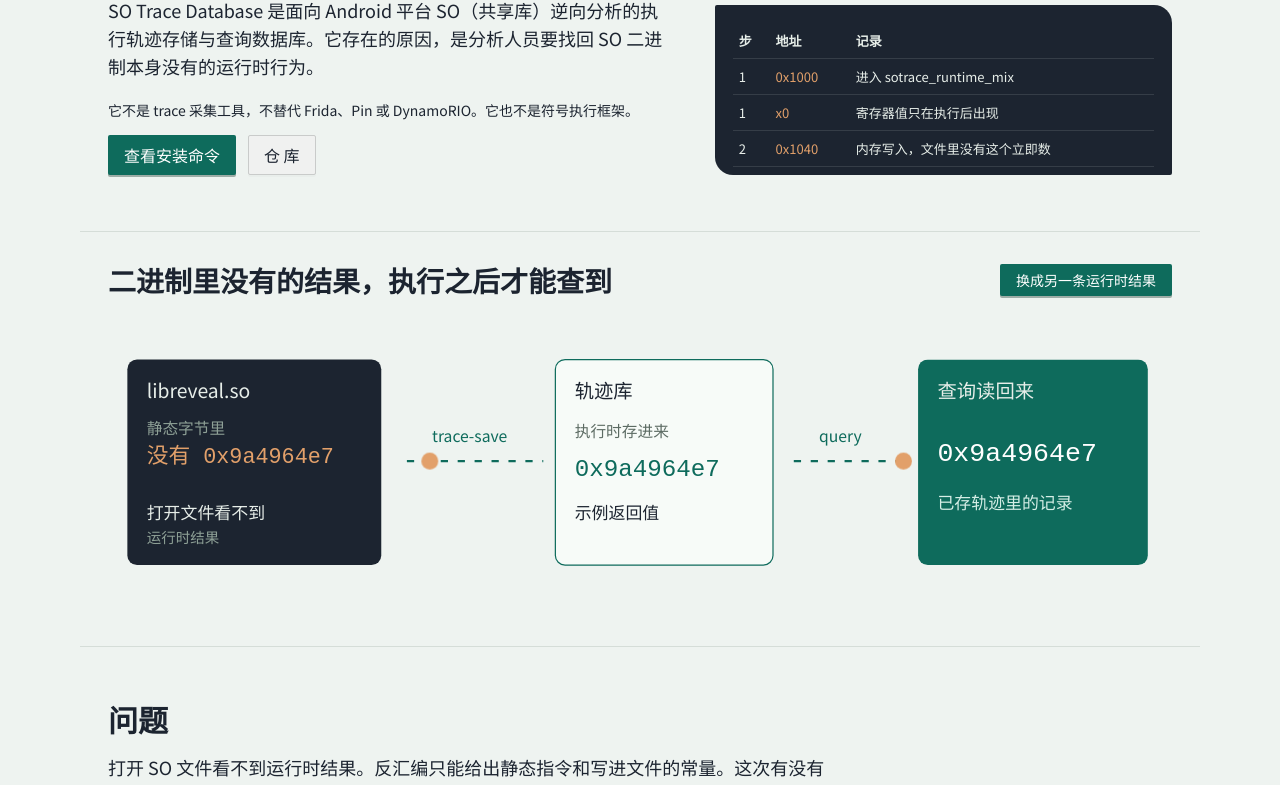
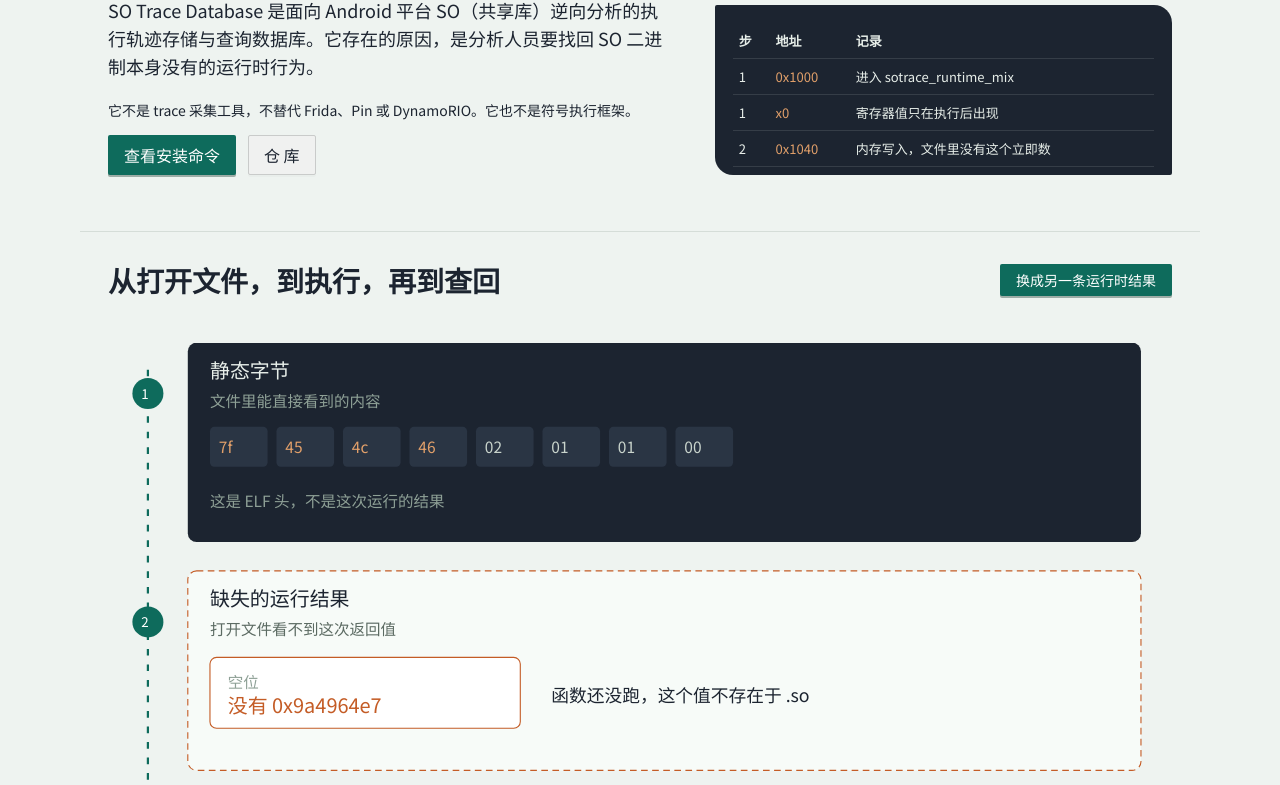
Before and after one commit to android-security-engineer/so-trace-database, a React (Vite) app in the folder website/: page / in a window 1280 px wide. Shown: the part 381-1166 px from the top of the page. Built offline with nearby package versions, Linux system fonts and the light colour scheme.

Commit message:
Expand the landing drawing into seven captioned steps.
The picture now walks from static SO bytes through the missing result, instruction, memory, and register events, then trace-save and query. The example value still changes from the control, and a marker still moves on its own.

```diff
--- a/website/src/Story.tsx
+++ b/website/src/Story.tsx
@@ -10,40 +10,113 @@ export default function Story() {
   return (
     <section className="band band-rule" id="story">
       <div className="story-head">
-        <h2>二进制里没有的结果，执行之后才能查到</h2>
-        <Button
-          type="primary"
-          onClick={() => setIndex((n) => (n + 1) % FACTS.length)}
-        >
+        <h2>从打开文件，到执行，再到查回</h2>
+        <Button type="primary" onClick={() => setIndex((n) => (n + 1) % FACTS.length)}>
           换成另一条运行时结果
         </Button>
       </div>
-      <svg className="story-svg" viewBox="0 0 880 250" role="img" aria-label="从 SO 到轨迹再到查询">
-        <rect x="16" y="36" width="210" height="170" rx="8" fill="#1c2430" />
-        <text x="32" y="68" fill="#e7eee9" fontSize="16">libreveal.so</text>
-        <text x="32" y="98" fill="#8ea096" fontSize="13">静态字节里</text>
-        <text x="32" y="122" fill="#e2a06a" fontSize="18" fontFamily="ui-monospace, monospace">没有 {fact}</text>
-        <text x="32" y="168" fill="#e7eee9" fontSize="14">打开文件看不到</text>
-        <text x="32" y="188" fill="#8ea096" fontSize="12">运行时结果</text>
+      <svg className="story-svg" viewBox="0 0 960 1480" role="img" aria-label="从 SO 到轨迹再到查询">
+        <line className="story-flow" x1="36" y1="48" x2="36" y2="1420" />
+        <circle className="story-packet" cx="36" cy="48" r="8" />
 
-        <path className="story-flow" d="M240 120 H360" />
-        <circle className="story-packet" cx="248" cy="120" r="7" />
-        <text x="268" y="104" fill="#0e6b5c" fontSize="13">trace-save</text>
+        <circle cx="36" cy="70" r="14" fill="#0e6b5c" />
+        <text x="30" y="75" fill="#fff" fontSize="12">1</text>
+        <rect x="72" y="24" width="860" height="180" rx="8" fill="#1c2430" />
+        <text x="92" y="56" fill="#e7eee9" fontSize="18">静态字节</text>
+        <text x="92" y="82" fill="#8ea096" fontSize="14">文件里能直接看到的内容</text>
+        <rect x="92" y="100" width="52" height="36" rx="4" fill="#2a3544" />
+        <text x="100" y="124" fill="#e2a06a" fontSize="14">7f</text>
+        <rect x="152" y="100" width="52" height="36" rx="4" fill="#2a3544" />
+        <text x="160" y="124" fill="#e2a06a" fontSize="14">45</text>
+        <rect x="212" y="100" width="52" height="36" rx="4" fill="#2a3544" />
+        <text x="220" y="124" fill="#e2a06a" fontSize="14">4c</text>
+        <rect x="272" y="100" width="52" height="36" rx="4" fill="#2a3544" />
+        <text x="280" y="124" fill="#e2a06a" fontSize="14">46</text>
+        <rect x="332" y="100" width="52" height="36" rx="4" fill="#2a3544" />
+        <text x="340" y="124" fill="#c9d4cc" fontSize="14">02</text>
+        <rect x="392" y="100" width="52" height="36" rx="4" fill="#2a3544" />
+        <text x="400" y="124" fill="#c9d4cc" fontSize="14">01</text>
+        <rect x="452" y="100" width="52" height="36" rx="4" fill="#2a3544" />
+        <text x="460" y="124" fill="#c9d4cc" fontSize="14">01</text>
+        <rect x="512" y="100" width="52" height="36" rx="4" fill="#2a3544" />
+        <text x="520" y="124" fill="#c9d4cc" fontSize="14">00</text>
+        <text x="92" y="172" fill="#8ea096" fontSize="14">这是 ELF 头，不是这次运行的结果</text>
 
-        <rect x="370" y="36" width="180" height="170" rx="8" fill="#f7fbf8" stroke="#0e6b5c" />
-        <text x="386" y="68" fill="#1c2430" fontSize="16">轨迹库</text>
-        <text x="386" y="100" fill="#5c6b63" fontSize="13">执行时存进来</text>
-        <text x="386" y="132" fill="#0e6b5c" fontSize="20" fontFamily="ui-monospace, monospace">{fact}</text>
-        <text x="386" y="168" fill="#1c2430" fontSize="14">示例返回值</text>
+        <circle cx="36" cy="276" r="14" fill="#0e6b5c" />
+        <text x="30" y="281" fill="#fff" fontSize="12">2</text>
+        <rect x="72" y="230" width="860" height="180" rx="8" fill="#f7fbf8" stroke="#c45c26" strokeDasharray="6 4" />
+        <text x="92" y="262" fill="#1c2430" fontSize="18">缺失的运行结果</text>
+        <text x="92" y="288" fill="#5c6b63" fontSize="14">打开文件看不到这次返回值</text>
+        <rect x="92" y="308" width="280" height="64" rx="6" fill="#fff" stroke="#c45c26" />
+        <text x="108" y="336" fill="#8ea096" fontSize="14">空位</text>
+        <text x="108" y="358" fill="#c45c26" fontSize="18">没有 {fact}</text>
+        <text x="400" y="348" fill="#1c2430" fontSize="16">函数还没跑，这个值不存在于 .so</text>
 
-        <path className="story-flow story-flow-late" d="M560 120 H660" />
-        <circle className="story-packet story-packet-late" cx="568" cy="120" r="7" />
-        <text x="588" y="104" fill="#0e6b5c" fontSize="13">query</text>
+        <circle cx="36" cy="482" r="14" fill="#0e6b5c" />
+        <text x="30" y="487" fill="#fff" fontSize="12">3</text>
+        <rect x="72" y="436" width="860" height="180" rx="8" fill="#ffffff" stroke="#d5ddd8" />
+        <text x="92" y="468" fill="#1c2430" fontSize="18">指令事件</text>
+        <text x="92" y="494" fill="#5c6b63" fontSize="14">处理器执行到的那一条指令</text>
+        <rect x="92" y="514" width="120" height="64" rx="6" fill="#eef3f0" />
+        <text x="108" y="542" fill="#5c6b63" fontSize="13">地址</text>
+        <text x="108" y="564" fill="#0e6b5c" fontSize="18">0x1000</text>
+        <rect x="228" y="514" width="160" height="64" rx="6" fill="#eef3f0" />
+        <text x="244" y="542" fill="#5c6b63" fontSize="13">操作</text>
+        <text x="244" y="564" fill="#1c2430" fontSize="18">bl mix</text>
+        <path d="M420 546 H520" className="story-flow" />
+        <circle className="story-packet" cx="428" cy="546" r="6" />
+        <text x="540" y="552" fill="#1c2430" fontSize="16">执行流走到这里，文件本身不会标出</text>
 
-        <rect x="670" y="36" width="190" height="170" rx="8" fill="#0e6b5c" />
-        <text x="686" y="68" fill="#e7eee9" fontSize="16">查询读回来</text>
-        <text className="shown-fact" x="686" y="120" fill="#ffffff" fontSize="22" fontFamily="ui-monospace, monospace">{fact}</text>
-        <text x="686" y="160" fill="#d5eee6" fontSize="14">已存轨迹里的记录</text>
+        <circle cx="36" cy="688" r="14" fill="#0e6b5c" />
+        <text x="30" y="693" fill="#fff" fontSize="12">4</text>
+        <rect x="72" y="642" width="860" height="180" rx="8" fill="#ffffff" stroke="#d5ddd8" />
+        <text x="92" y="674" fill="#1c2430" fontSize="18">内存事件</text>
+        <text x="92" y="700" fill="#5c6b63" fontSize="14">执行时写进内存的字节</text>
+        <rect x="92" y="720" width="90" height="56" rx="6" fill="#1c2430" />
+        <text x="104" y="754" fill="#e2a06a" fontSize="16">0x2000</text>
+        <rect x="196" y="720" width="48" height="56" rx="4" fill="#0e6b5c" />
+        <text x="208" y="754" fill="#fff" fontSize="16">a9</text>
+        <rect x="252" y="720" width="48" height="56" rx="4" fill="#0e6b5c" />
+        <text x="264" y="754" fill="#fff" fontSize="16">64</text>
+        <rect x="308" y="720" width="48" height="56" rx="4" fill="#0e6b5c" />
+        <text x="320" y="754" fill="#fff" fontSize="16">49</text>
+        <rect x="364" y="720" width="48" height="56" rx="4" fill="#0e6b5c" />
+        <text x="376" y="754" fill="#fff" fontSize="16">9a</text>
+        <text x="440" y="754" fill="#1c2430" fontSize="16">这次写入不在静态字节里</text>
+
+        <circle cx="36" cy="894" r="14" fill="#0e6b5c" />
+        <text x="30" y="899" fill="#fff" fontSize="12">5</text>
+        <rect x="72" y="848" width="860" height="180" rx="8" fill="#ffffff" stroke="#d5ddd8" />
+        <text x="92" y="880" fill="#1c2430" fontSize="18">寄存器事件</text>
+        <text x="92" y="906" fill="#5c6b63" fontSize="14">执行结束后寄存器里的值</text>
+        <rect x="92" y="926" width="200" height="70" rx="6" fill="#1c2430" />
+        <text x="108" y="954" fill="#8ea096" fontSize="14">x0</text>
+        <text x="108" y="980" fill="#e2a06a" fontSize="22">{fact}</text>
+        <text x="320" y="966" fill="#1c2430" fontSize="16">这就是那次调用的返回值，打开 .so 看不到</text>
+
+        <circle cx="36" cy="1100" r="14" fill="#0e6b5c" />
+        <text x="30" y="1105" fill="#fff" fontSize="12">6</text>
+        <rect x="72" y="1054" width="860" height="180" rx="8" fill="#f7fbf8" stroke="#0e6b5c" />
+        <text x="92" y="1086" fill="#1c2430" fontSize="18">存入轨迹</text>
+        <text x="92" y="1112" fill="#5c6b63" fontSize="14">trace-save 把这三件事记下来</text>
+        <rect x="92" y="1132" width="220" height="36" rx="4" fill="#fff" stroke="#d5ddd8" />
+        <text x="104" y="1156" fill="#1c2430" fontSize="14">指令 0x1000</text>
+        <rect x="92" y="1176" width="220" height="36" rx="4" fill="#fff" stroke="#d5ddd8" />
+        <text x="104" y="1200" fill="#1c2430" fontSize="14">内存 0x2000</text>
+        <rect x="330" y="1132" width="280" height="80" rx="6" fill="#0e6b5c" />
+        <text x="346" y="1164" fill="#d5eee6" fontSize="14">寄存器</text>
+        <text x="346" y="1194" fill="#fff" fontSize="22">{fact}</text>
+        <text x="630" y="1176" fill="#1c2430" fontSize="16">三条记录进同一条时间线</text>
+
+        <circle cx="36" cy="1306" r="14" fill="#0e6b5c" />
+        <text x="30" y="1311" fill="#fff" fontSize="12">7</text>
+        <rect x="72" y="1260" width="860" height="190" rx="8" fill="#0e6b5c" />
+        <text x="92" y="1296" fill="#e7eee9" fontSize="18">查询读回</text>
+        <text x="92" y="1322" fill="#d5eee6" fontSize="14">query 从轨迹里取出其中一件</text>
+        <rect x="92" y="1344" width="360" height="76" rx="6" fill="#146e60" />
+        <text x="108" y="1374" fill="#d5eee6" fontSize="14">已存轨迹里的记录</text>
+        <text className="shown-fact" x="108" y="1404" fill="#ffffff" fontSize="26">{fact}</text>
+        <text x="480" y="1388" fill="#e7eee9" fontSize="16">查回的是运行时结果，不是文件里的常量</text>
       </svg>
     </section>
   )
```
